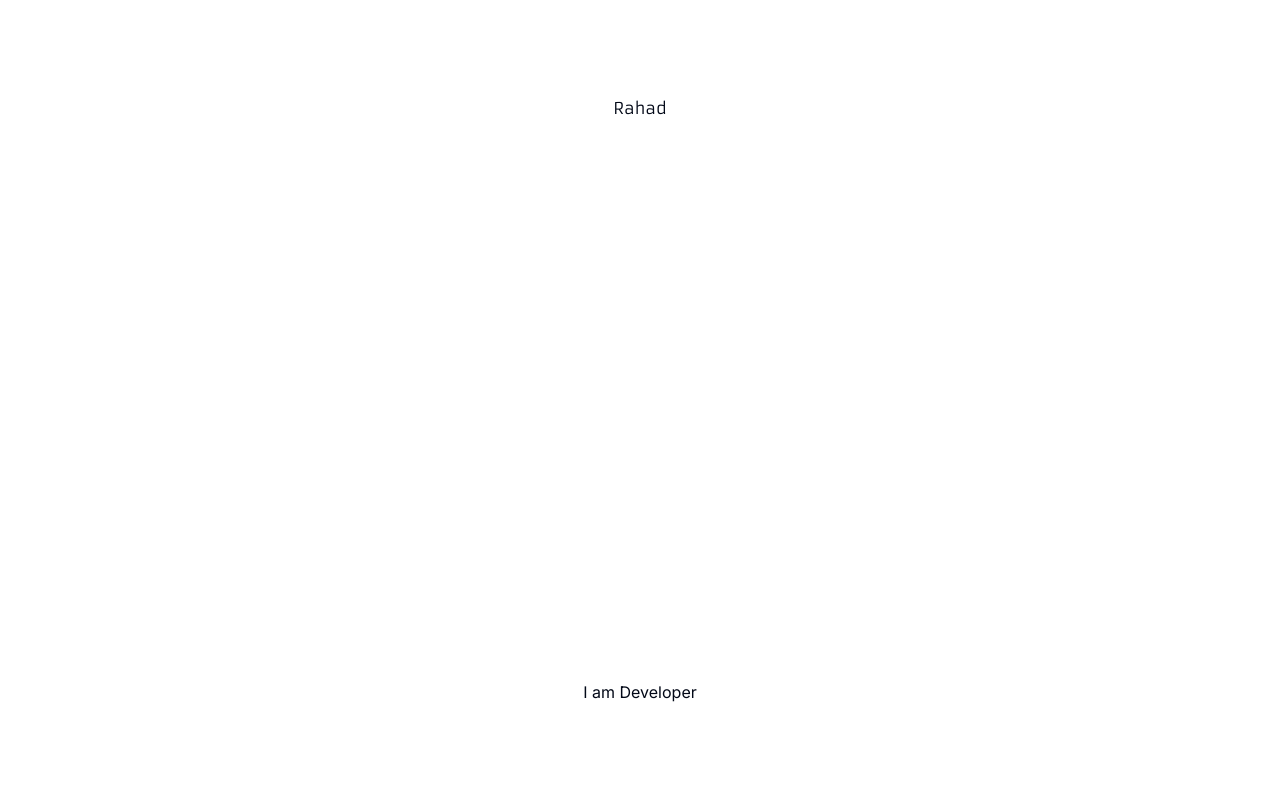
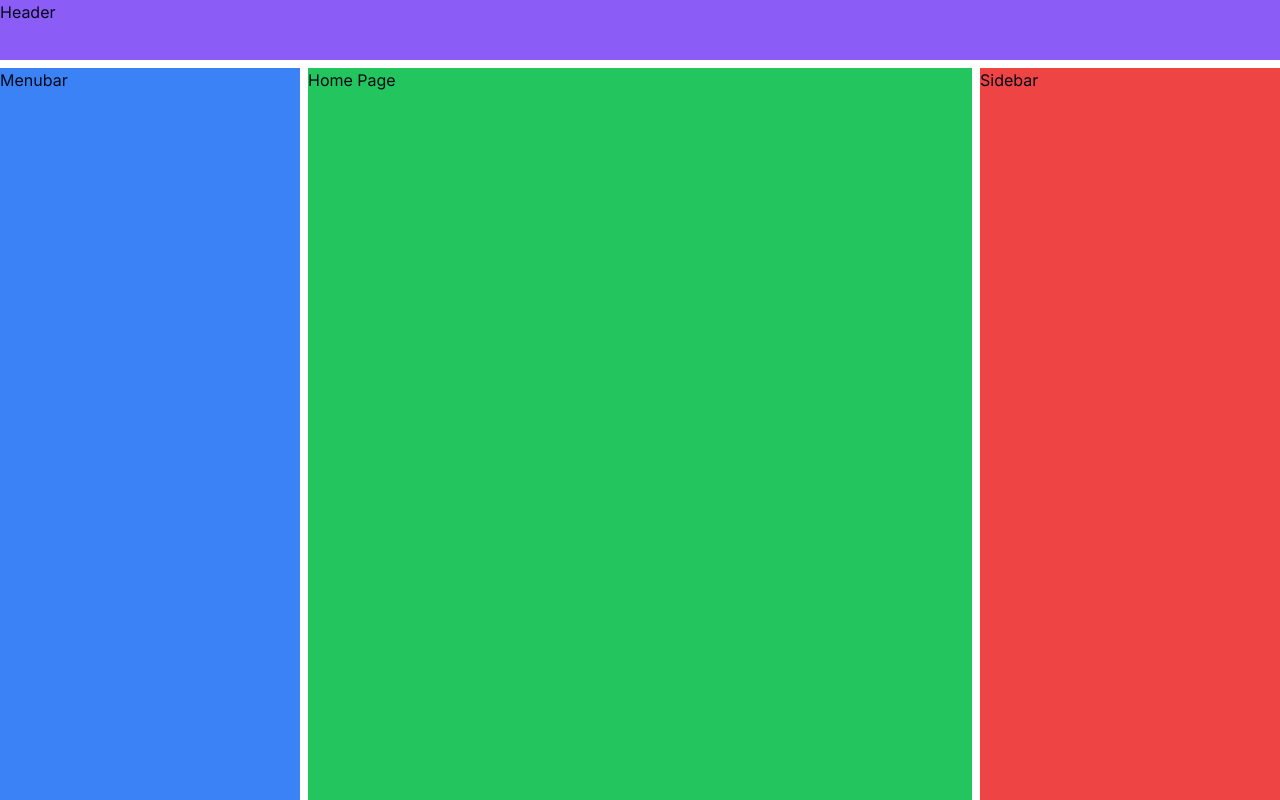
Before and after one commit to Rashad-Stack/expense_tracker, a Next.js app: page / in a window 1280 px wide. Built offline with nearby package versions, Linux system fonts and the light colour scheme.

Commit message:
Refactor Home component to use a section element

```diff
--- /dev/null
+++ b/app/(root)/layout.tsx
@@ -0,0 +1,20 @@
+import Header from "@/components/shared/Header";
+import Menubar from "@/components/shared/Menubar";
+import Sidebar from "@/components/shared/Sidebar";
+
+export default function RootLayout({
+  children,
+}: {
+  children: React.ReactNode;
+}) {
+  return (
+    <div className="grid min-h-screen  grid-rows-[60px_1fr] gap-2 md:grid-cols-[250px_1fr] lg:grid-cols-[300px_1fr_300px]">
+      <Header />
+      <Menubar />
+      <main className="bg-green-500 max-lg:col-span-2 max-md:col-span-3">
+        {children}
+      </main>
+      <Sidebar />
+    </div>
+  );
+}
--- a/app/(root)/page.tsx
+++ b/app/(root)/page.tsx
@@ -1,8 +1,3 @@
 export default function Home() {
-  return (
-    <main className="flex min-h-screen flex-col items-center justify-between p-24">
-      <h1>Rahad</h1>
-      <p>I am Developer</p>
-    </main>
-  );
+  return <section>Home Page</section>;
 }
--- /dev/null
+++ b/components/shared/Header.tsx
@@ -0,0 +1,3 @@
+export default function Header() {
+  return <div className="col-span-3 bg-violet-500">Header</div>;
+}
--- /dev/null
+++ b/components/shared/Menubar.tsx
@@ -0,0 +1,3 @@
+export default function Menubar() {
+  return <div className="bg-blue-500 max-md:hidden">Menubar</div>;
+}
--- /dev/null
+++ b/components/shared/Sidebar.tsx
@@ -0,0 +1,3 @@
+export default function Sidebar() {
+  return <div className="bg-red-500 max-lg:hidden">Sidebar</div>;
+}
```
